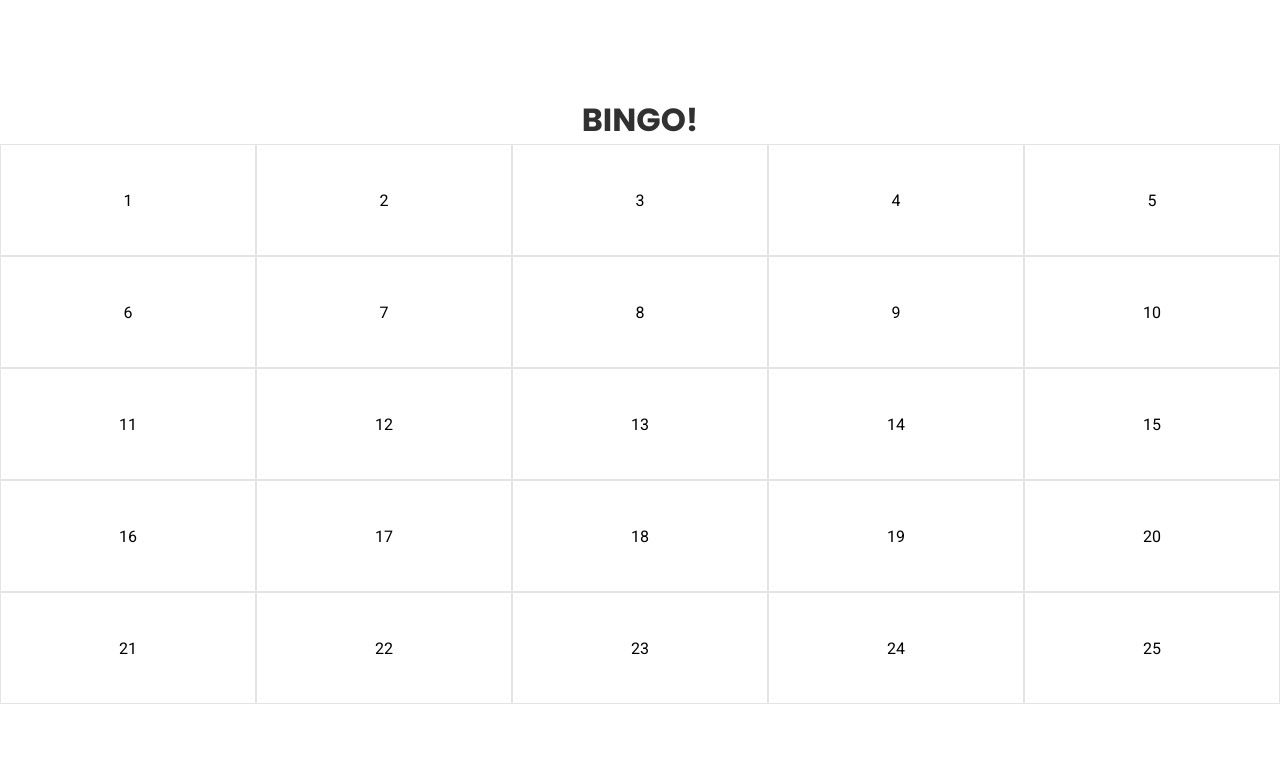
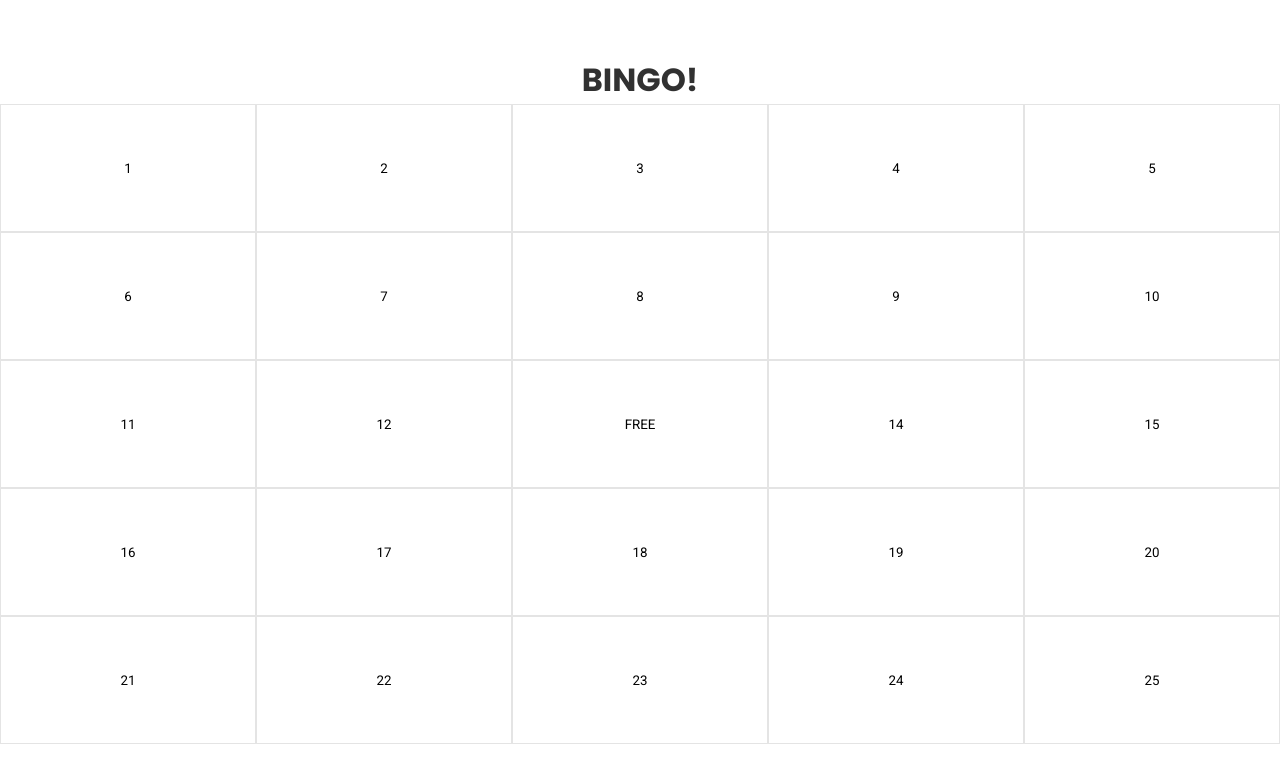
Before and after one commit to matthias-grgic/Bingo-App, a React (Vite) app: page /bingo in a window 1280 px wide. Shown: the top 782 px of the page. Built offline with nearby package versions, Linux system fonts and the light colour scheme.

Commit message:
added function to check if statement is already in array. if not, add clicked statement to array

```diff
--- a/src/lib/statements.js
+++ b/src/lib/statements.js
@@ -1,41 +1,27 @@
 export const statements = [
-  {
-    statement: '1',
-  },
-  { statement: '2' },
-  { statement: '3 ' },
-  {
-    statement: '4',
-  },
-  { statement: '5' },
-  { statement: '6' },
-  {
-    statement: '7',
-  },
-  { statement: '8' },
-  { statement: '9' },
-  {
-    statement: '10',
-  },
-  { statement: '11' },
-  { statement: '12' },
-  { statement: '13' },
-  { statement: '14' },
-  { statement: '15 ' },
-  {
-    statement: '16',
-  },
-  { statement: '17' },
-  { statement: '18' },
-  {
-    statement: '19',
-  },
-  { statement: '20' },
-  { statement: '21' },
-  {
-    statement: '22',
-  },
-  { statement: '23' },
-  { statement: '24' },
-  { statement: '25' },
+  { id: '1', statement: '1' },
+  { id: '2', statement: '2' },
+  { id: '3', statement: '3 ' },
+  { id: '4', statement: '4' },
+  { id: '5', statement: '5' },
+  { id: '6', statement: '6' },
+  { id: '7', statement: '7' },
+  { id: '8', statement: '8' },
+  { id: '9', statement: '9' },
+  { id: '10', statement: '10' },
+  { id: '11', statement: '11' },
+  { id: '12', statement: '12' },
+  { id: '13', statement: 'FREE' },
+  { id: '14', statement: '14' },
+  { id: '15', statement: '15' },
+  { id: '16', statement: '16' },
+  { id: '17', statement: '17' },
+  { id: '18', statement: '18' },
+  { id: '19', statement: '19' },
+  { id: '20', statement: '20' },
+  { id: '21', statement: '21' },
+  { id: '22', statement: '22' },
+  { id: '23', statement: '23' },
+  { id: '24', statement: '24' },
+  { id: '25', statement: '25' },
 ]
--- a/src/page/bingo.jsx
+++ b/src/page/bingo.jsx
@@ -1,11 +1,27 @@
 import styled from 'styled-components'
 import { statements } from '../lib/statements'
+import { useState } from 'react'
 
 export default function Bingo() {
+  const [isClicked, setIsClicked] = useState([])
+  console.log(isClicked)
+
+  //check for doubles in array - if not ad statement to array
+  const handleClick = (id) => {
+    if (isClicked.includes(id)) {
+    } else {
+      setIsClicked([...isClicked, id])
+    }
+  }
+
   return (
     <Container>
       {statements.map((item, index) => {
-        return <Item key={index}>{item.statement}</Item>
+        return (
+          <Item id={item.id} key={index} onClick={() => handleClick(item.id)}>
+            {item.statement}
+          </Item>
+        )
       })}
     </Container>
   )
@@ -17,14 +33,14 @@ const Container = styled.div`
   grid-template-columns: 1fr 1fr 1fr 1fr 1fr;
   grid-template-rows: 1fr 1fr 1fr 1fr 1fr;
   width: 100vw;
-  height: 70vh;
+  height: 80vh;
 `
 
-const Item = styled.div`
+const Item = styled.button`
   display: flex;
   align-items: center;
+  background-color: ;
   background-color: var(--disabled-txt-color);
   border: 1px solid var(--border-seperator);
-  /* box-shadow: var(--main-box-shadow); */
   justify-content: center;
 `
```
